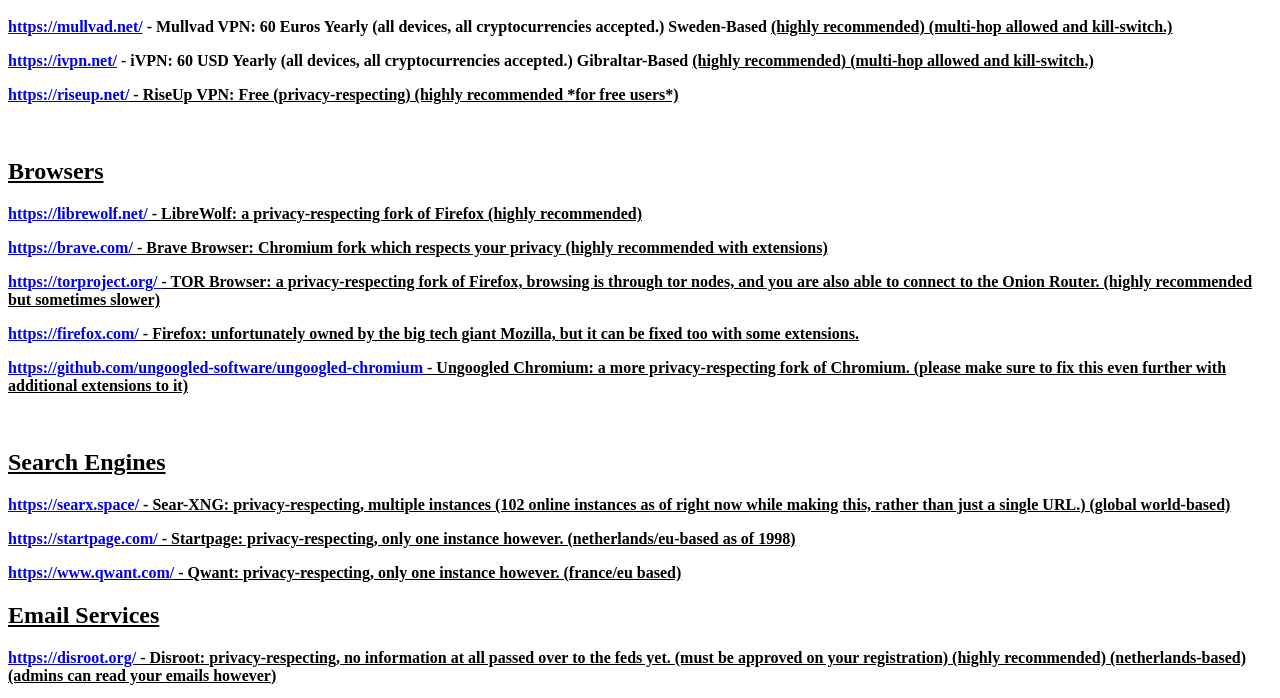
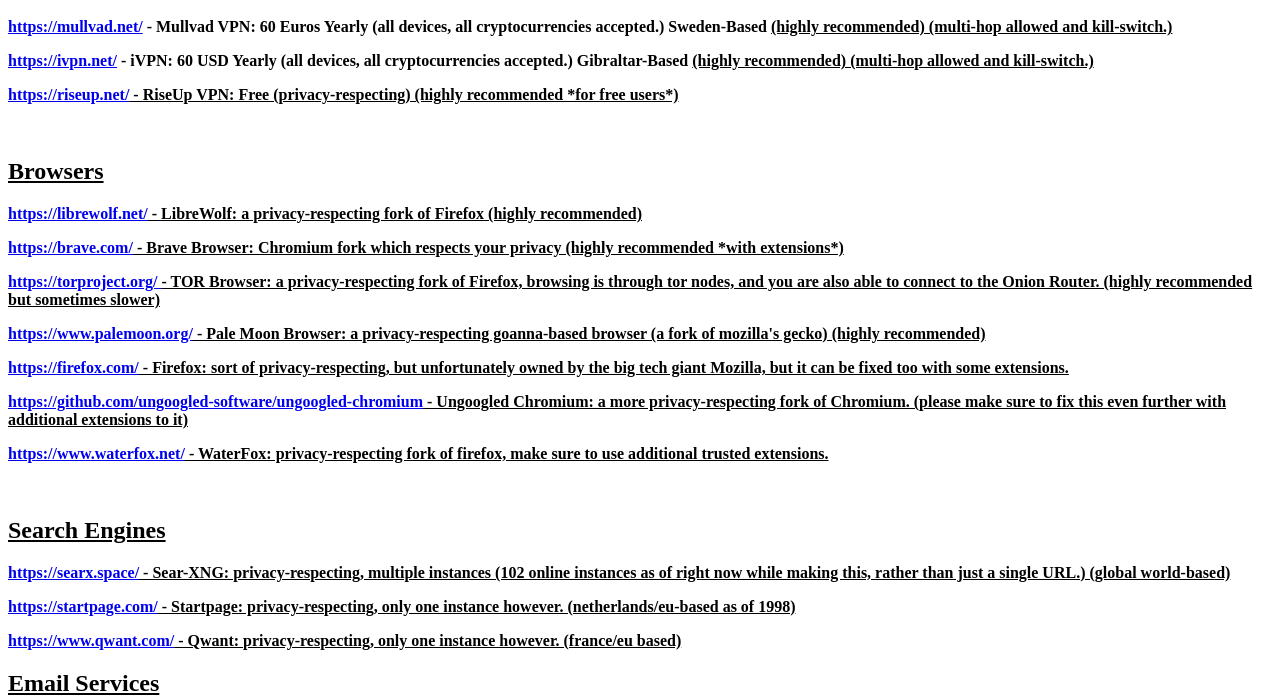
Before and after one commit to racismlife/racismlife.github.io, a plain HTML site: page index.html in a window 1280 px wide. Shown: the part 95-793 px from the top of the page. Drawn offline with Linux system fonts and the light colour scheme.

Commit message:
Update index.html

```diff
--- a/index.html
+++ b/index.html
@@ -6,10 +6,12 @@
 <p>&nbsp;</p>
 <h2><span style="text-decoration: underline;"><strong>Browsers</strong></span></h2>
 <p><span style="text-decoration: underline;"><strong><a href="https://librewolf.net/">https://librewolf.net/</a> - LibreWolf: a privacy-respecting fork of Firefox (highly recommended)</strong></span></p>
-<p><span style="text-decoration: underline;"><strong><a href="https://brave.com/">https://brave.com/</a> - Brave Browser: Chromium fork which respects your privacy (highly recommended with extensions)</strong></span></p>
+<p><span style="text-decoration: underline;"><strong><a href="https://brave.com/">https://brave.com/</a> - Brave Browser: Chromium fork which respects your privacy (highly recommended *with extensions*)</strong></span></p>
 <p><span style="text-decoration: underline;"><strong><a href="https://torproject.org/-">https://torproject.org/ </a>- TOR Browser: a privacy-respecting fork of Firefox, browsing is through tor nodes, and you are also able to connect to the Onion Router. (highly recommended but sometimes slower)</strong></span></p>
-<p><span style="text-decoration: underline;"><strong><a href="https://firefox.com/">https://firefox.com/</a> - Firefox: unfortunately owned by the big tech giant Mozilla, but it can be fixed too with some extensions.</strong></span></p>
+<p><span style="text-decoration: underline;"><strong><a href="https://www.palemoon.org/">https://www.palemoon.org/</a> - Pale Moon Browser: a privacy-respecting goanna-based browser (a fork of mozilla's gecko) (highly recommended) <br /></strong></span></p>
+<p><span style="text-decoration: underline;"><strong><a href="https://firefox.com/">https://firefox.com/</a> - Firefox: sort of privacy-respecting, but unfortunately owned by the big tech giant Mozilla, but it can be fixed too with some extensions.</strong></span></p>
 <p><span style="text-decoration: underline;"><strong><a href="https://github.com/ungoogled-software/ungoogled-chromium">https://github.com/ungoogled-software/ungoogled-chromium</a> - Ungoogled Chromium: a more privacy-respecting fork of Chromium. (please make sure to fix this even further with additional extensions to it)<br /></strong></span></p>
+<p><span style="text-decoration: underline;"><strong><a href="https://www.waterfox.net/">https://www.waterfox.net/</a> - WaterFox: privacy-respecting fork of firefox, make sure to use additional trusted extensions.<br /></strong></span></p>
 <p>&nbsp;</p>
 <h2><span style="text-decoration: underline;"><strong>Search Engines</strong></span></h2>
 <p><span style="text-decoration: underline;"><strong><a href="https://searx.space/">https://searx.space/</a> - Sear-XNG: privacy-respecting, multiple instances (102 online instances as of right now while making this, rather than just a single URL.) (global world-based)<br /></strong></span></p>
```
